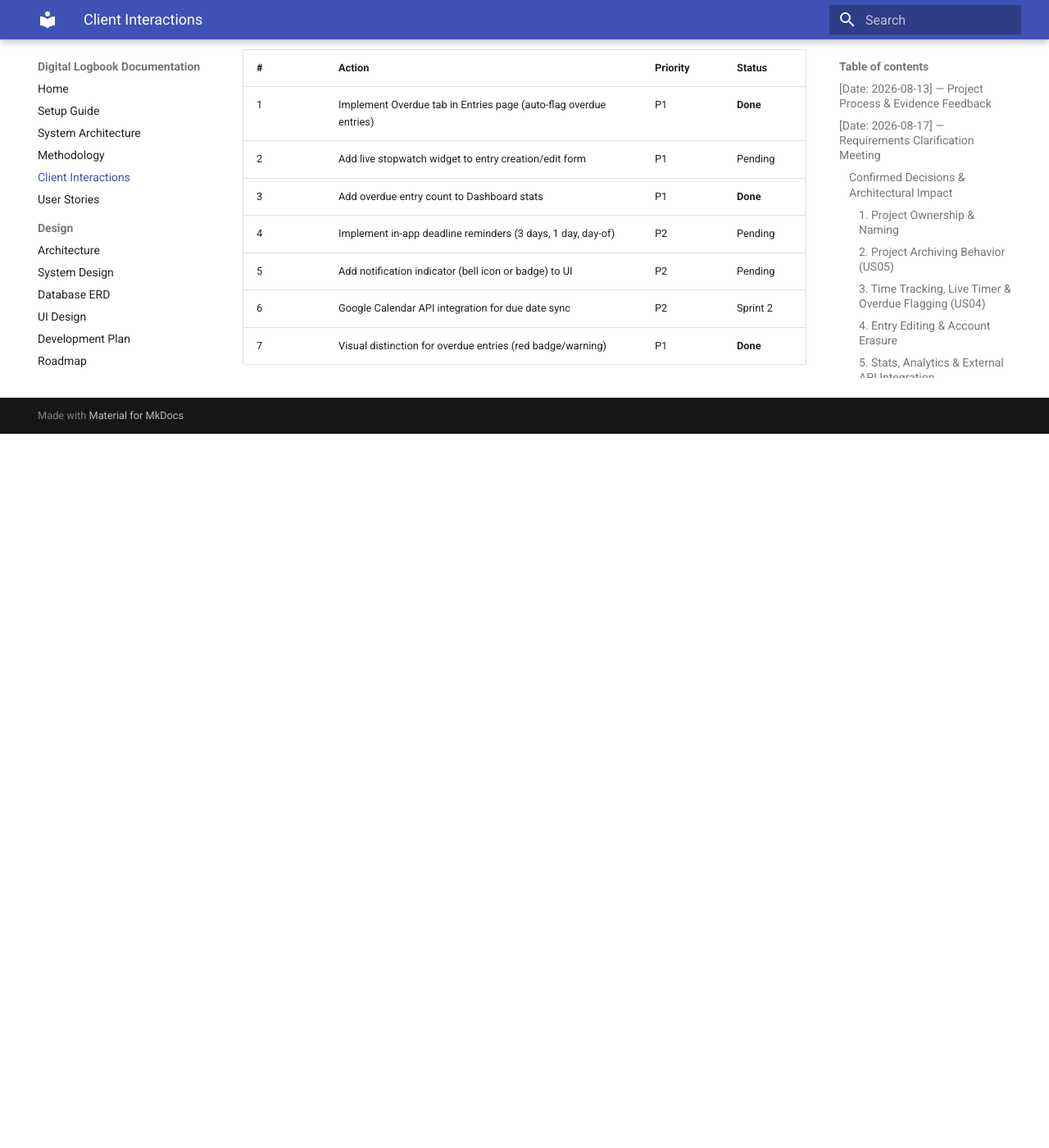
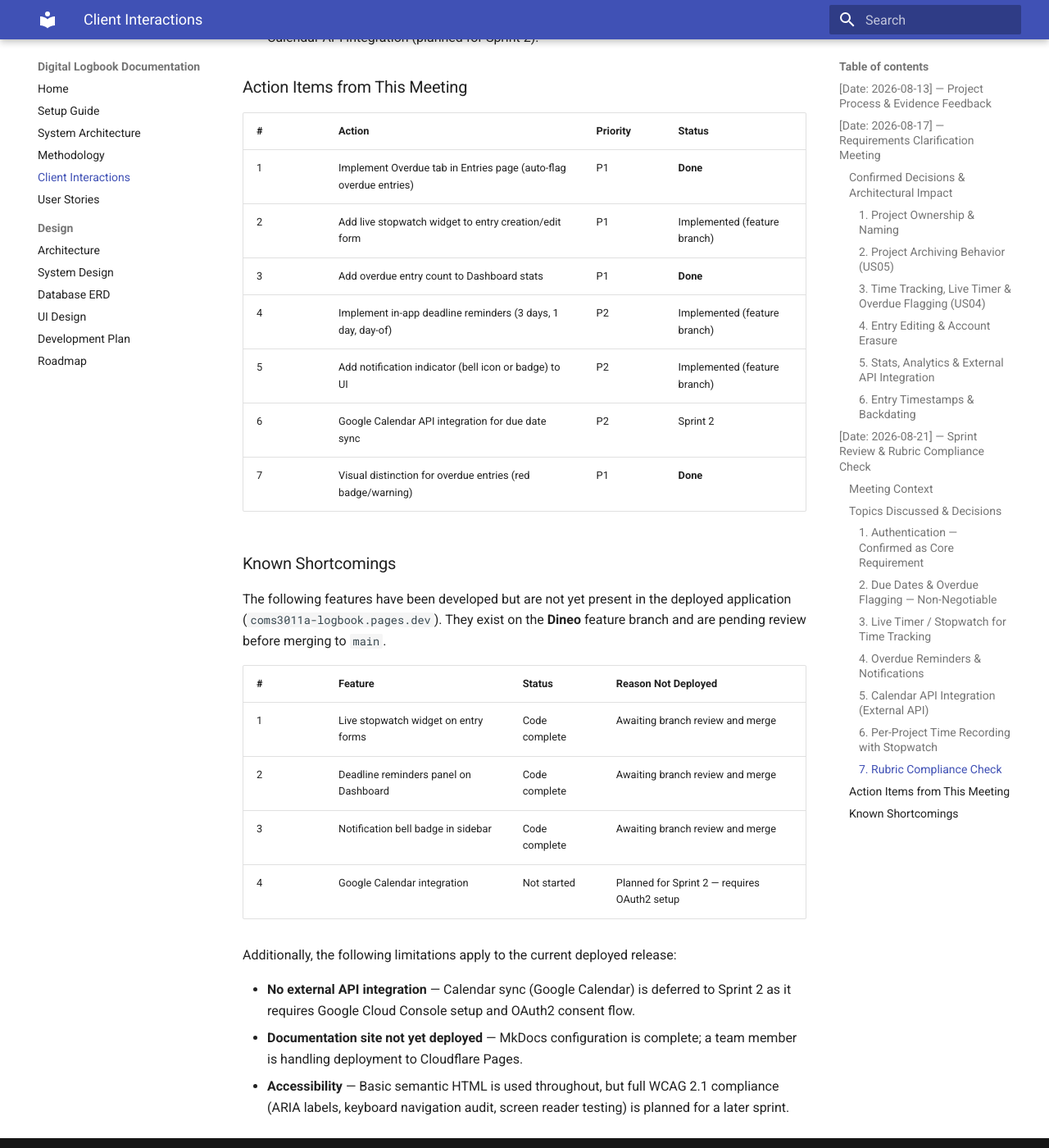
Before and after one commit to DiMpho-20/coms3011a-logbook-digital-logbook, an MkDocs documentation site: the page built from docs/client-interactions.md, in a window 1280 px wide and 1400 px high, scrolled down 5849 px. Shown: the whole window at 82% size. Built offline with MkDocs 1.6.1 and Material for MkDocs 9.7.7, drawn with Linux system fonts in a browser that asks for light colours; before the commit the page ends 6378 px from its top, so only the background shows below that; some of the changed text lies outside the part shown.

Commit message:
docs: add known shortcomings section and update action item statuses

```diff
--- a/docs/client-interactions.md
+++ b/docs/client-interactions.md
@@ -159,9 +159,9 @@ The client conducted a thorough review of the project against the assessment rub
   * **Methodology documentation** — Kanban board, user stories, retrospectives documented.
 
 * **Items noted as remaining:**
-  * Overdue tab/section in entries UI (backend schema supports it, frontend view needed).
-  * Live stopwatch widget on entry form.
-  * Advance deadline reminders (in-app notifications).
+  * Live stopwatch widget on entry form — **Implemented on feature branch (Dineo), not yet merged to main or deployed.**
+  * In-app deadline reminders (3 days, 1 day, day-of) — **Implemented on feature branch (Dineo), not yet merged to main or deployed.**
+  * Notification indicator (bell badge) in sidebar — **Implemented on feature branch (Dineo), not yet merged to main or deployed.**
   * Calendar API integration (planned for Sprint 2).
 
 ### Action Items from This Meeting
@@ -169,9 +169,26 @@ The client conducted a thorough review of the project against the assessment rub
 | # | Action | Priority | Status |
 |---|--------|----------|--------|
 | 1 | Implement Overdue tab in Entries page (auto-flag overdue entries) | P1 | **Done** |
-| 2 | Add live stopwatch widget to entry creation/edit form | P1 | Pending |
+| 2 | Add live stopwatch widget to entry creation/edit form | P1 | Implemented (feature branch) |
 | 3 | Add overdue entry count to Dashboard stats | P1 | **Done** |
-| 4 | Implement in-app deadline reminders (3 days, 1 day, day-of) | P2 | Pending |
-| 5 | Add notification indicator (bell icon or badge) to UI | P2 | Pending |
+| 4 | Implement in-app deadline reminders (3 days, 1 day, day-of) | P2 | Implemented (feature branch) |
+| 5 | Add notification indicator (bell icon or badge) to UI | P2 | Implemented (feature branch) |
 | 6 | Google Calendar API integration for due date sync | P2 | Sprint 2 |
 | 7 | Visual distinction for overdue entries (red badge/warning) | P1 | **Done** |
+
+### Known Shortcomings
+
+The following features have been developed but are not yet present in the deployed application (`coms3011a-logbook.pages.dev`). They exist on the **Dineo** feature branch and are pending review before merging to `main`.
+
+| # | Feature | Status | Reason Not Deployed |
+|---|---------|--------|---------------------|
+| 1 | Live stopwatch widget on entry forms | Code complete | Awaiting branch review and merge |
+| 2 | Deadline reminders panel on Dashboard | Code complete | Awaiting branch review and merge |
+| 3 | Notification bell badge in sidebar | Code complete | Awaiting branch review and merge |
+| 4 | Google Calendar integration | Not started | Planned for Sprint 2 — requires OAuth2 setup |
+
+Additionally, the following limitations apply to the current deployed release:
+
+* **No external API integration** — Calendar sync (Google Calendar) is deferred to Sprint 2 as it requires Google Cloud Console setup and OAuth2 consent flow.
+* **Documentation site not yet deployed** — MkDocs configuration is complete; a team member is handling deployment to Cloudflare Pages.
+* **Accessibility** — Basic semantic HTML is used throughout, but full WCAG 2.1 compliance (ARIA labels, keyboard navigation audit, screen reader testing) is planned for a later sprint.
```
